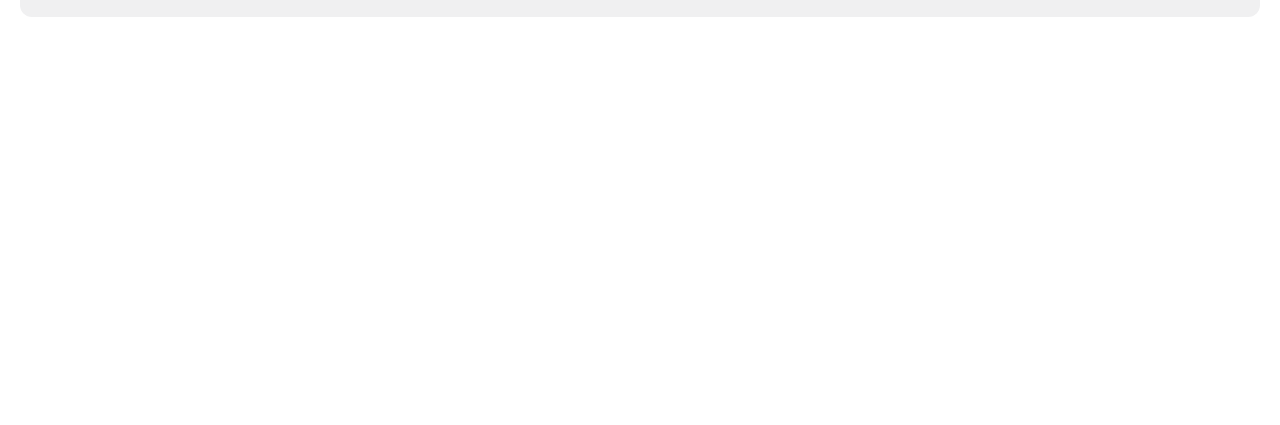
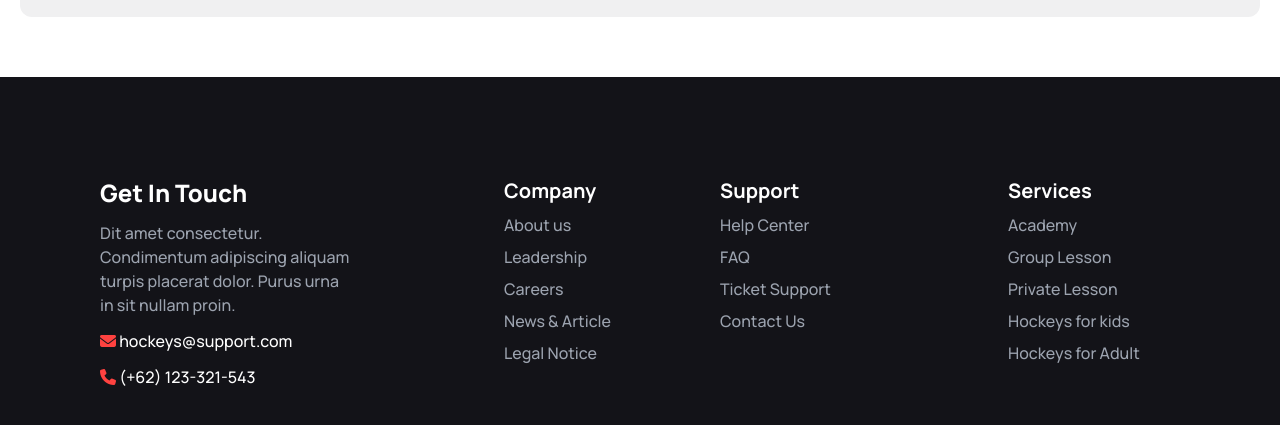
Before and after one commit to RabbyHasanSaref/B9A3-Hockeys-Missin, a plain HTML site: page index.html in a window 1280 px wide. Shown: the part 5080-5505 px from the top of the page. Before the commit the page ends 5117 px from the top, so only its background shows below. Drawn offline with nearby package versions, Linux system fonts and the light colour scheme.

Commit message:
All web page section finish

```diff
--- a/index.html
+++ b/index.html
@@ -378,17 +378,54 @@
              <section class="lg:mt-24 mt-12 rounded-xl bg-[#f0f0f1] lg:w-full w-[335px] p-5">
                 <div class="lg:w-[600px] mx-auto text-center space-y-6">
                     <h2 class="text-[#131318] lg:text-4xl text-xl font-extrabold">Social Media</h2>
-                    <i class="fa fa-twitter mx-5 text-xl"></i>
-                    <i class="fa fa-facebook mx-5 text-xl"></i>
-                    <i class="fa fa-instagram mx-5 text-xl"></i>
-                    <i class="fa fa-github mx-5 text-xl"></i>
+                    <i class="fa fa-twitter mx-5 text-xl cursor-pointer"></i>
+                    <i class="fa fa-facebook mx-5 text-xl cursor-pointer"></i>
+                    <i class="fa fa-instagram mx-5 text-xl cursor-pointer"></i>
+                    <i class="fa fa-github mx-5 text-xl cursor-pointer"></i>
                 </div>
              </section>
+              <!-- Social Media end -->
     </main>
 
     <!-- footer area -->
-    <footer>
+    <footer class="container lg:py-5 py-2 px-5 mx-auto mt-10 bg-[#131318] lg:h-[450px]">
+        <div class="grid lg:grid-cols-12 grid-cols-1 text-white lg:p-20 gap-6 py-5">
+            <div class="col-span-3 lg:w-full lg:text-left space-y-3 text-center">
+                <h2 class="text-2xl font-extrabold">Get In Touch</h2>
+                <p class="text-base font-medium text-gray-400">Dit amet consectetur. Condimentum  adipiscing aliquam turpis placerat dolor. Purus urna in sit nullam proin. </p>
+                <p class="text-base font-medium cursor-pointer"><i class="fa fa-envelope text-[#ff4240]"></i> hockeys@support.com</p>
+                <p class="text-base font-medium cursor-pointer"><i class="fa fa-phone text-[#ff4240]"></i> (+62) 123-321-543</p>
+            </div>
 
+            <div class="lg:col-span-6 col-span-2 lg:ml-32 -mx-8 ">
+                <div class="grid lg:grid-cols-6 grid-cols-2 ">
+                    <div class="lg:col-span-3 col-span-1  lg:w-full space-y-2 mx-auto lg:text-left text-center">
+                        <h4 class="text-xl font-bold">Company</h4>
+                        <p class="text-base font-medium text-gray-400 cursor-pointer">About us</p>
+                        <p class="text-base font-medium text-gray-400 cursor-pointer">Leadership</p>
+                        <p class="text-base font-medium text-gray-400 cursor-pointer">Careers</p>
+                        <p class="text-base font-medium text-gray-400 cursor-pointer">News & Article</p>
+                        <p class="text-base font-medium text-gray-400 cursor-pointer">Legal Notice</p>
+                    </div>
+                    <div class="lg:col-span-3 col-span-1  lg:w-full space-y-2 mx-auto lg:text-left text-center">
+                        <h4 class="text-xl font-bold">Support</h4>
+                        <p class="text-base font-medium text-gray-400 cursor-pointer">Help Center</p>
+                        <p class="text-base font-medium text-gray-400 cursor-pointer">FAQ</p>
+                        <p class="text-base font-medium text-gray-400 cursor-pointer">Ticket Support</p>
+                        <p class="text-base font-medium text-gray-400 cursor-pointer">Contact Us</p>
+                    </div>
+                </div>
+            </div>
+
+            <div class="col-span-3 lg:mx-20 lg:w-full space-y-2 mx-auto lg:text-left text-center">
+                <h4 class="text-xl font-bold">Services</h4>
+                <p class="text-base font-medium text-gray-400 cursor-pointer">Academy</p>
+                <p class="text-base font-medium text-gray-400 cursor-pointer">Group Lesson</p>
+                <p class="text-base font-medium text-gray-400 cursor-pointer">Private Lesson</p>
+                <p class="text-base font-medium text-gray-400 cursor-pointer">Hockeys for kids</p>
+                <p class="text-base font-medium text-gray-400 cursor-pointer">Hockeys for Adult</p>
+            </div>
+        </div>
     </footer>
 
     <!-- Font Awesome link -->
```
